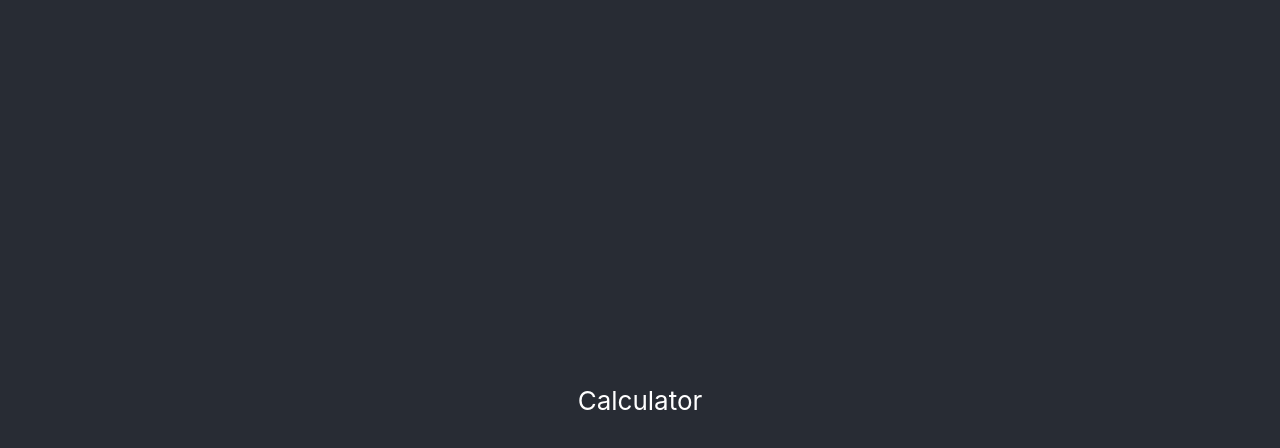
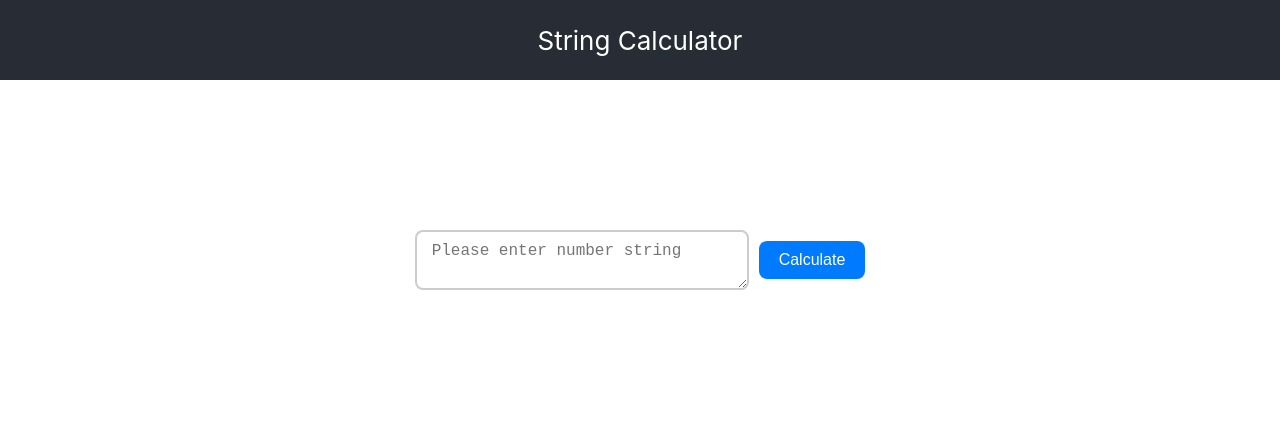
Before and after one commit to amitcheke/calculator_tdd, a React (Create React App) app: page / in a window 1280 px wide. Shown: the top 448 px of the page. Built offline with nearby package versions, Linux system fonts and the light colour scheme.

Commit message:
Adding basic UI component textarea and button

```diff
--- a/src/App.css
+++ b/src/App.css
@@ -15,7 +15,7 @@
 
 .App-header {
   background-color: #282c34;
-  min-height: 100vh;
+  height: 10vh;
   display: flex;
   flex-direction: column;
   align-items: center;
@@ -28,6 +28,45 @@
   color: #61dafb;
 }
 
+.calculator-container{
+  display: flex;
+  height: 40vh;
+  justify-content: center;
+  align-items: center;
+  gap: 10px;
+  margin: 20px;
+}
+
+textarea {
+  padding: 10px 15px;
+  border: 2px solid #ccc;
+  border-radius: 8px;
+  font-size: 16px;
+  width: 300px;
+  transition: border-color 0.3s;
+}
+
+input[type="text"]:focus {
+  border-color: #007bff;
+  outline: none;
+}
+
+button {
+  padding: 10px 20px;
+  background-color: #007bff;
+  color: white;
+  font-size: 16px;
+  border: none;
+  border-radius: 8px;
+  cursor: pointer;
+  transition: background-color 0.3s;
+}
+
+button:hover {
+  background-color: #0056b3;
+}
+
+
 @keyframes App-logo-spin {
   from {
     transform: rotate(0deg);
--- a/src/App.js
+++ b/src/App.js
@@ -1,11 +1,15 @@
-import './App.css';
+import "./App.css";
 
 function App() {
   return (
     <div className="App">
-      <header className="App-header">
-       Calculator
-      </header>
+      <header className="App-header">String Calculator</header>
+      <main>
+        <div className="calculator-container">
+          <textarea placeholder="Please enter number string" />
+          <button>Calculate</button>
+        </div>
+      </main>
     </div>
   );
 }
```
Also changed, not shown: src/logo.svg (deleted), 1 other file (tests, documents, lock files or other folders).
